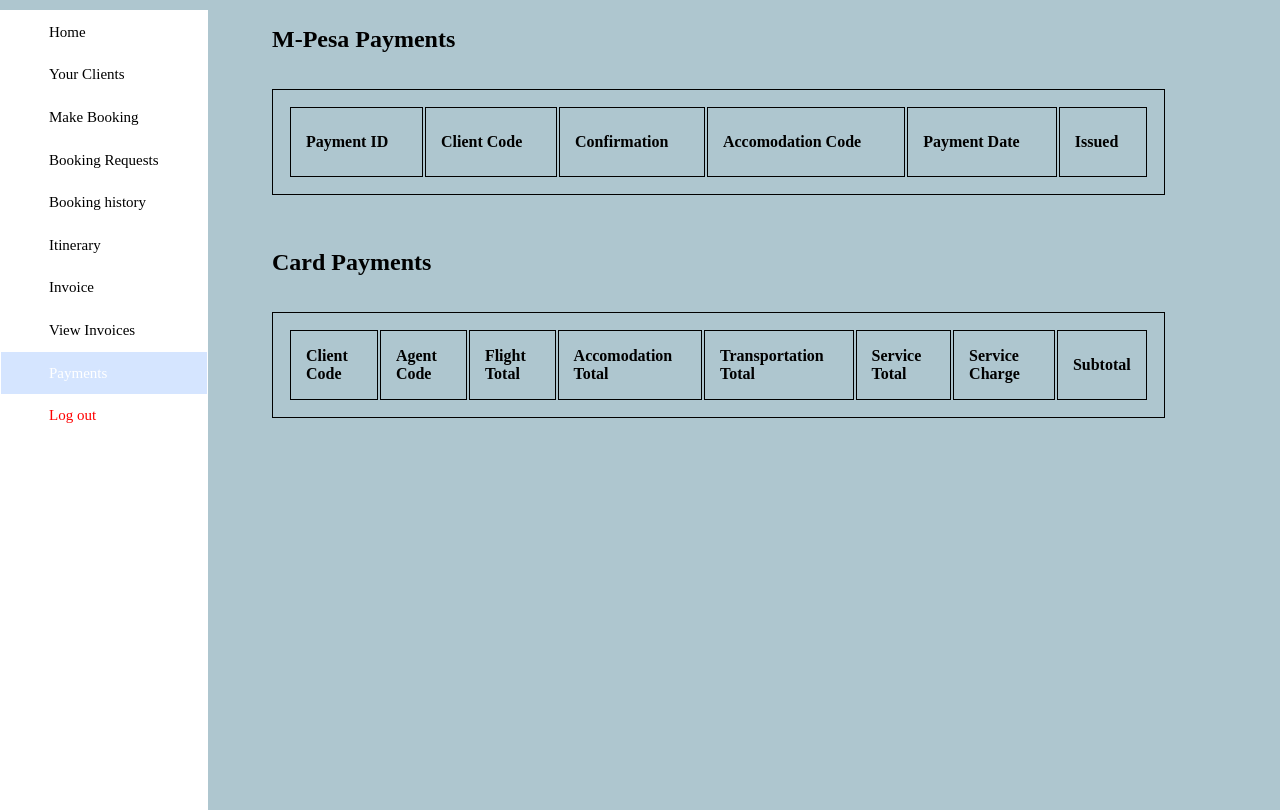
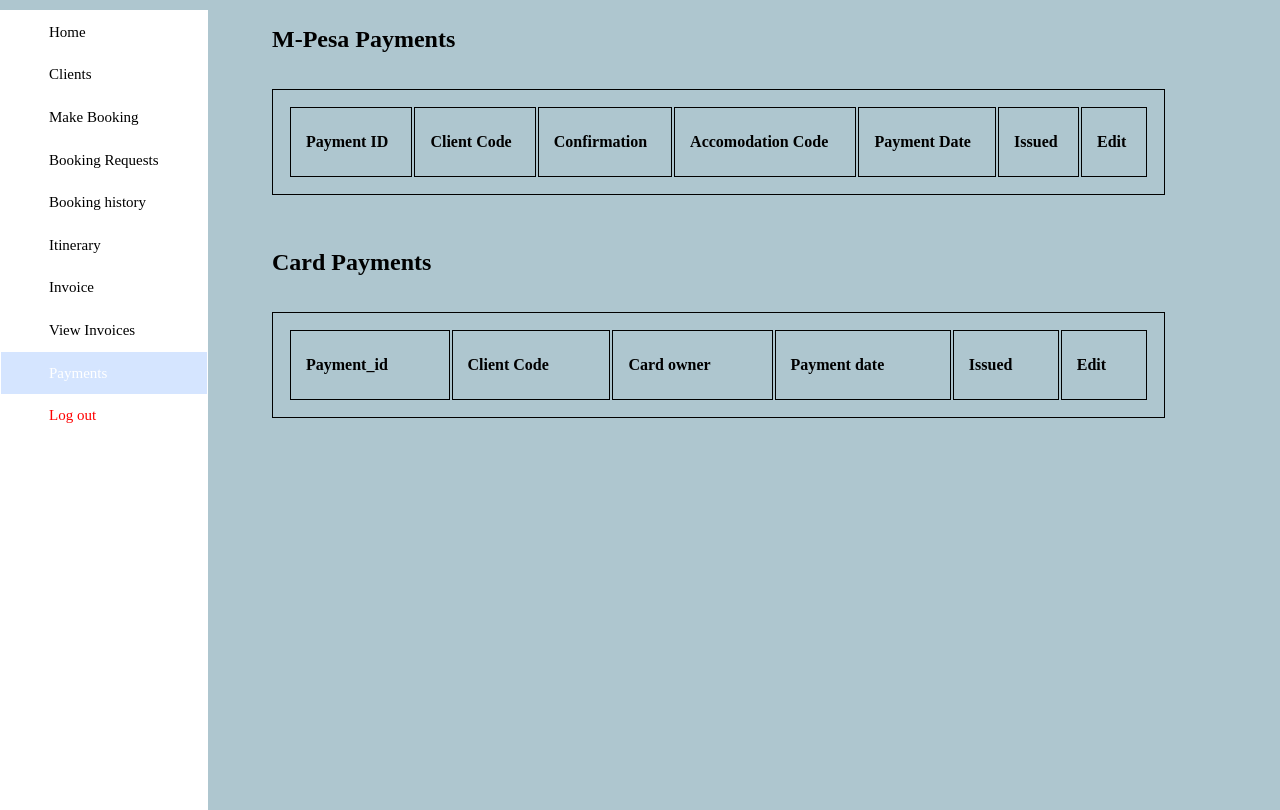
Before and after one commit to tkxwaweru/Travel-Agency-System, a PHP site: page /payments.php in a window 1280 px wide. Shown: the part 60-870 px from the top of the page. Run offline with PHP 8.4, Linux system fonts and the light colour scheme; a user stored in the database is signed in; data comes from the database, SQL or seed files in the repository; data that the repository does not hold is empty.

Commit message:
Update payments.php

```diff
--- a/Agent-Interfaces/payments.php
+++ b/Agent-Interfaces/payments.php
@@ -26,7 +26,7 @@
 
       <div class="side_navbar">
         <a href="agentHome.php">Home</a>
-        <a href="clients-prompt.php">Your Clients</a>
+        <a href="clients-prompt.php">Clients</a>
         <a href="make-booking.php">Make Booking</a>
         <a href="booking-requests-prompt.php">Booking Requests</a>
         <a href="booking-history-prompt.php">Booking history</a>
@@ -50,6 +50,7 @@
                     <th>Accomodation Code</th>
                     <th>Payment Date</th>
                     <th>Issued</th>
+                    <th>Edit</th>
                 </tr>
 
                 <?php
@@ -69,6 +70,7 @@
                     <td><?php echo $value['confirmation_code'] ?></td>
                     <td><?php echo $value['payment_date'] ?></td>
                     <td><?php echo $value['issued'] ?></td>
+                    <td><button>Edit</button></td>
                 </tr>
                 <?php
                   }
@@ -81,14 +83,12 @@
         <div class="table">
             <table>
                 <tr>
+                    <th>Payment_id</th>
                     <th>Client Code</th>
-                    <th>Agent Code</th>
-                    <th>Flight Total</th>
-                    <th>Accomodation Total</th>
-                    <th>Transportation Total</th>
-                    <th>Service Total</th>
-                    <th>Service Charge</th>
-                    <th>Subtotal</th>
+                    <th>Card owner</th>
+                    <th>Payment date</th>
+                    <th>Issued</th>
+                    <th>Edit</th>
                 </tr>
 
                 <?php
@@ -108,6 +108,7 @@
                     <td><?php echo $value['card_owner'] ?></td>
                     <td><?php echo $value['payment_date'] ?></td>
                     <td><?php echo $value['issued'] ?></td>
+                    <td><button>Edit</button></td>
                 </tr>
                 <?php
                   }
```
